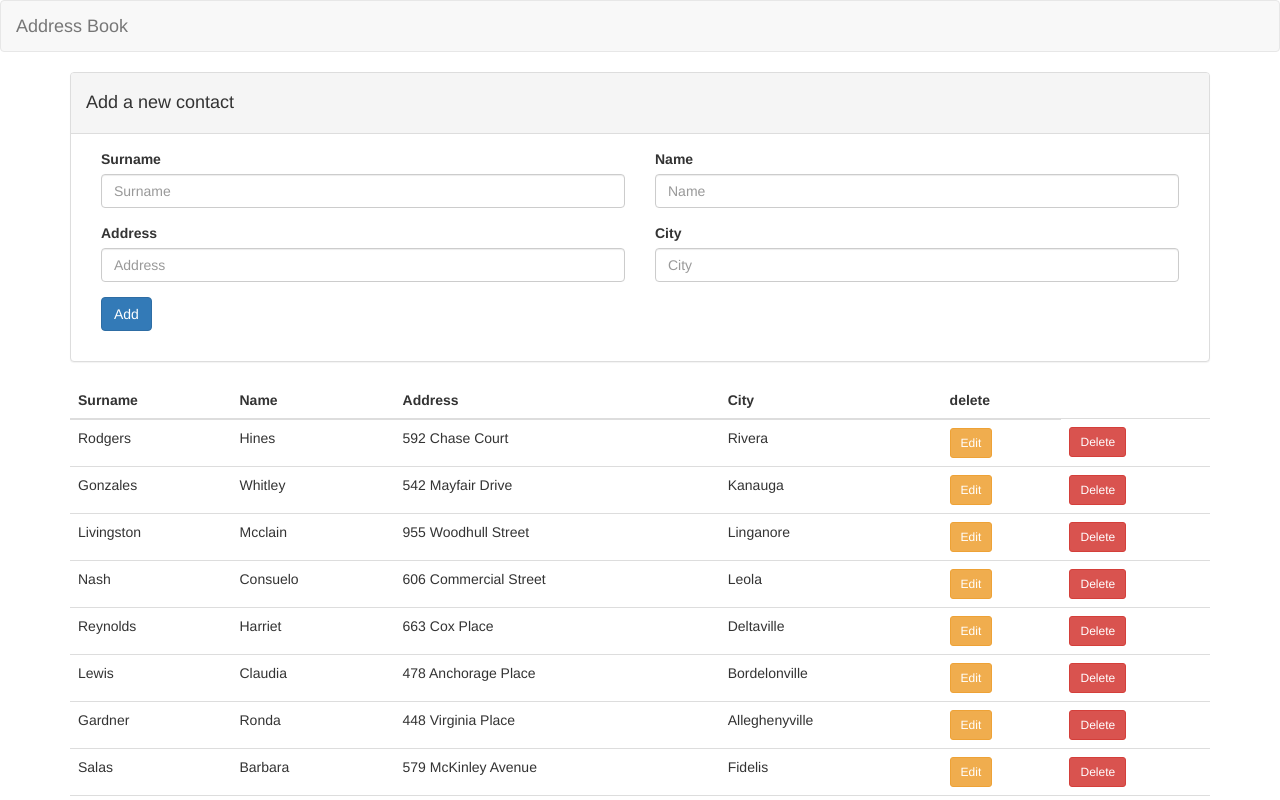
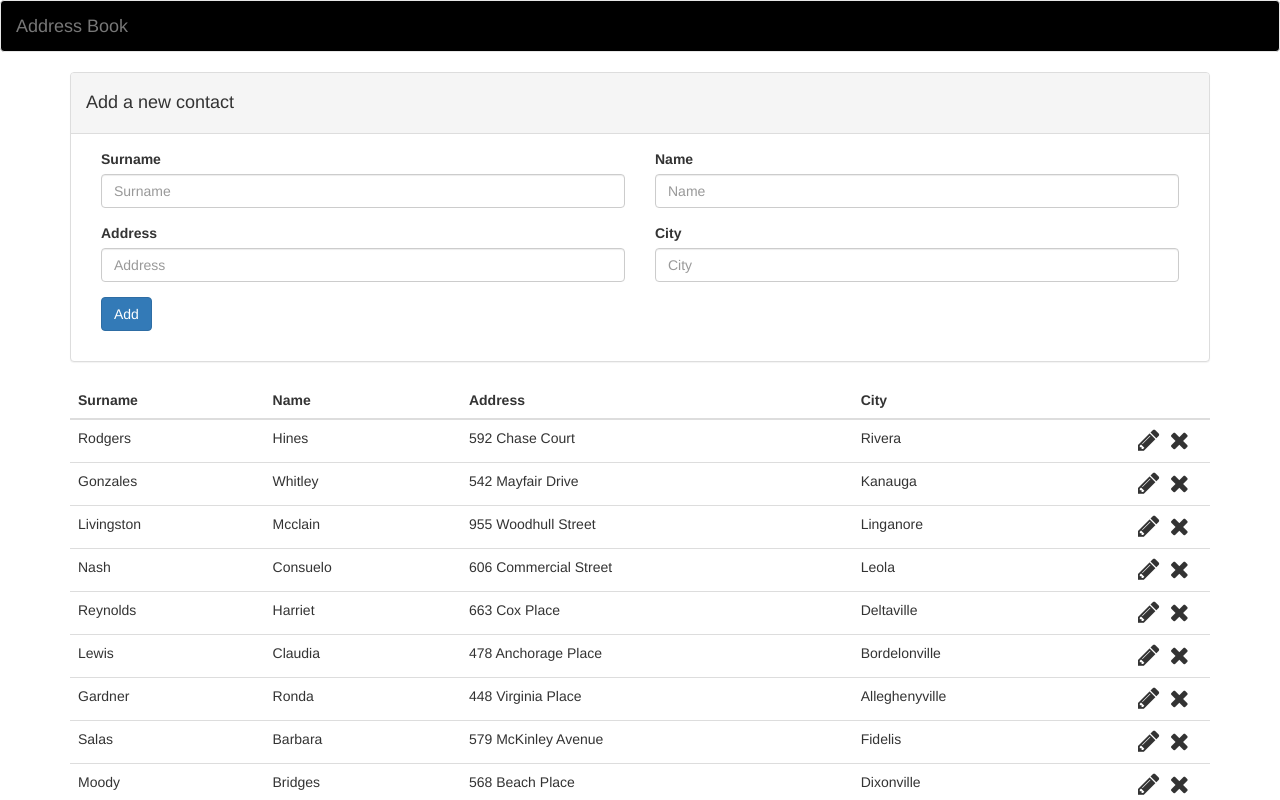
Before and after one commit to elecostey/address-book, an Angular app: page / in a window 1280 px wide. Shown: the top 800 px of the page. Built offline with nearby package versions, Linux system fonts and the light colour scheme.

Commit message:
-added sass and font-awesome

```diff
--- a/package.json
+++ b/package.json
@@ -23,6 +23,7 @@
     "@angular/router": "^4.0.0",
     "bootstrap": "^3.3.7",
     "core-js": "^2.4.1",
+    "font-awesome": "^4.7.0",
     "rxjs": "^5.1.0",
     "zone.js": "^0.8.4"
   },
@@ -38,9 +39,10 @@
     "karma": "~1.7.0",
     "karma-chrome-launcher": "~2.1.1",
     "karma-cli": "~1.0.1",
+    "karma-coverage-istanbul-reporter": "^1.2.1",
     "karma-jasmine": "~1.1.0",
     "karma-jasmine-html-reporter": "^0.2.2",
-    "karma-coverage-istanbul-reporter": "^1.2.1",
+    "node-sass": "^4.5.3",
     "protractor": "~5.1.2",
     "ts-node": "~3.0.4",
     "tslint": "~5.3.2",
--- a/src/app/addresses/addresses.component.html
+++ b/src/app/addresses/addresses.component.html
@@ -6,7 +6,8 @@
         <th>Name</th>
         <th>Address</th>
         <th>City</th>
-        <th>delete</th>
+        <th id='edit-delete'></th>
+
       </tr>
     </thead>
     <tbody>
@@ -16,34 +17,30 @@
         <td *ngIf="!address.edit">{{ address.address }}</td>
         <td *ngIf="!address.edit">{{ address.city}}</td>
 
-        <td *ngIf="address.edit"><input [(ngModel)] = "addresses[i].surname" type="text" value="{{ address.surname }}"></td>
-        <td *ngIf="address.edit"><input [(ngModel)] = "addresses[i].name" type="text" value="{{ address.name }}"></td>
+        <td *ngIf="address.edit"><input [(ngModel)] = "addresses[i].surname" id="surname" type="text" value="{{ address.surname }}"></td>
+        <td *ngIf="address.edit"><input [(ngModel)] = "addresses[i].name" id="name"type="text" value="{{ address.name }}"></td>
         <td *ngIf="address.edit"><input [(ngModel)] = "addresses[i].address" type="text" value="{{ address.address }}"></td>
         <td *ngIf="address.edit"><input [(ngModel)] = "addresses[i].city" type="text" value="{{ address.city }}"></td>
 
         <td>
-          <button
-          *ngIf="!address.edit"
+          <i
+            *ngIf="!address.edit"
+            class="fa fa-pencil"
             (click)= "address.edit = !address.edit"
-            class="btn btn-sm btn-warning">
-            Edit
-          </button>
-
-        </td>
-
-        <td>
-          <button
+            aria-hidden="true">
+          </i>
+          <i
             *ngIf="!address.edit"
+            class="fa fa-times"
             (click)= "deleteAddress(address)"
-            class="btn btn-sm btn-danger">
-            Delete
-          </button>
-          <button
+            aria-hidden="true">
+          </i>
+          <i
             *ngIf="address.edit"
+            class="fa fa-check"
             (click)= "address.edit = !address.edit"
-            class="btn btn-sm btn-success">
-            Save
-          </button>
+            aria-hidden="true">
+          </i>
         </td>
       </tr>
 
--- a/src/app/addresses/addresses.component.ts
+++ b/src/app/addresses/addresses.component.ts
@@ -31,14 +31,6 @@ export class AddressesComponent implements OnInit {
     )
   }
 
-  updateAddress(address){
-    console.log("update address:"+address.surname);
-  }
-
-  saveAddress(address) {
-    console.log("save address:"+address.surname);
-  }
-
   deleteAddress(address) {
     let index = this.addresses.indexOf(address);
     this.addresses.splice(index, 1);
--- a/src/app/new-address/new-address.component.html
+++ b/src/app/new-address/new-address.component.html
@@ -21,7 +21,7 @@
           <label for="name" class="">Name</label>
           <input
             type="text"
-            class="form-control"
+            class="form-control name"
             placeholder="Name"
             name="name"
             ngModel
--- /dev/null
+++ b/src/styles.sass
@@ -0,0 +1,16 @@
+
+.navbar-default
+  background: black
+
+.fa-pencil,
+.fa-times,
+.fa-check
+  font-size: 25px
+  margin-left: 10px
+
+#name,
+#surname
+  width: 90px
+
+#edit-delete
+  width: 90px
```
Also changed, not shown: .angular-cli.json.
